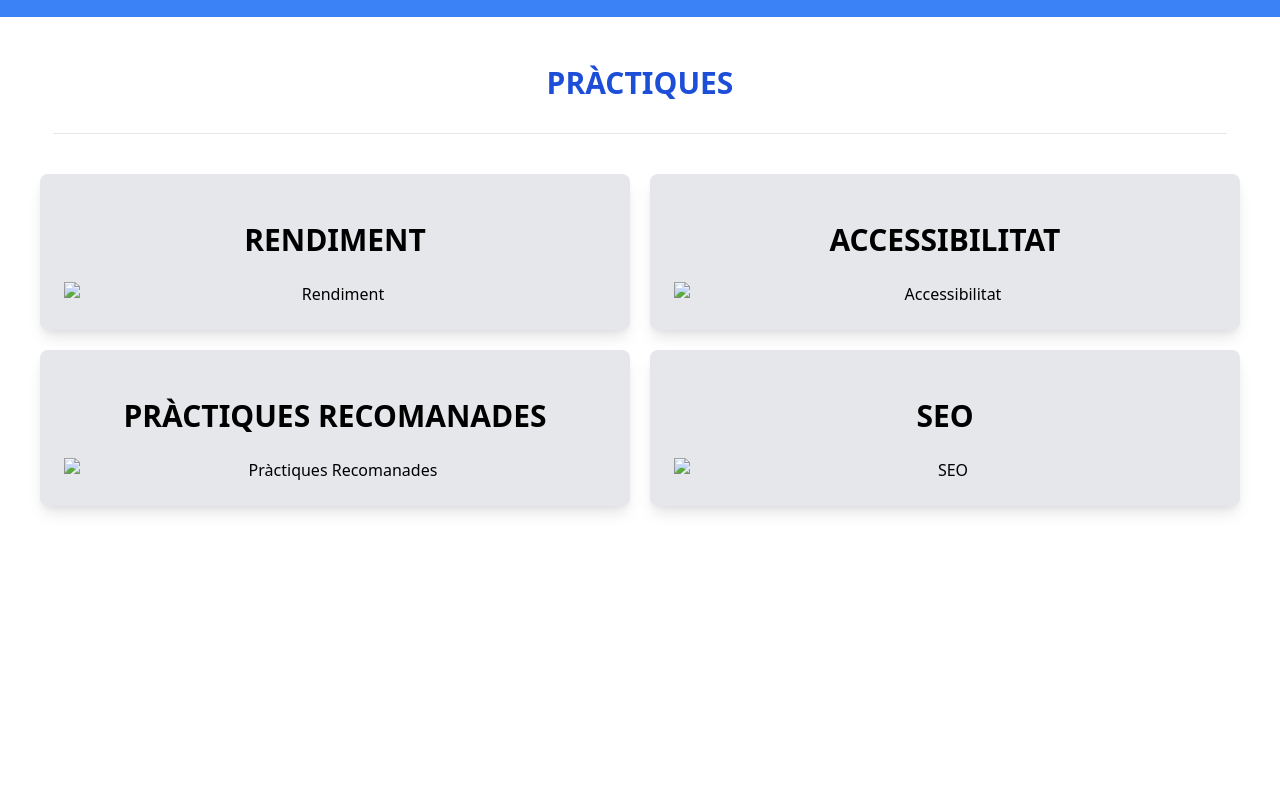
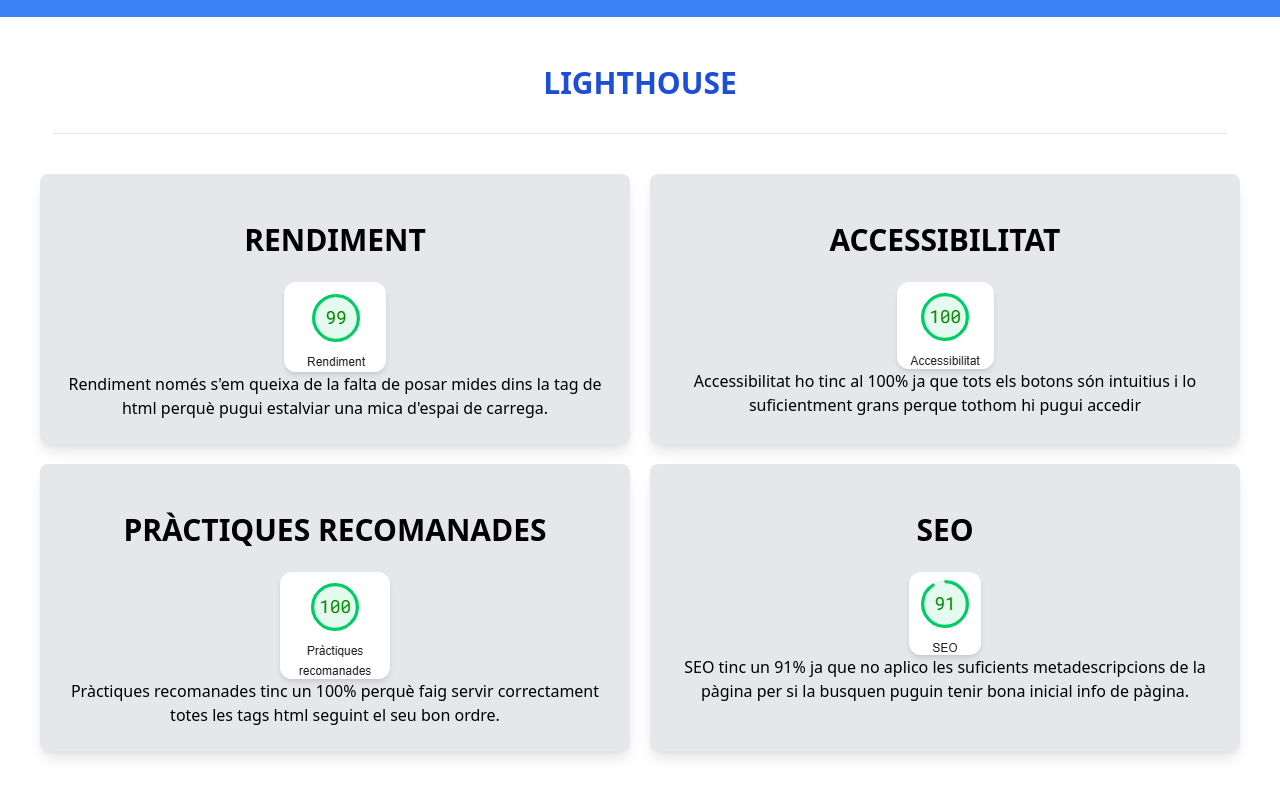
Before and after one commit to SergiUrbanoAlabro/imatgesWEBSergiUrbano, a website: page lighthouse.html in a window 1280 px wide. Shown: the part 71-862 px from the top of the page. Before the commit the page ends 800 px from the top, so only its background shows below. Drawn offline with nearby package versions, Linux system fonts and the light colour scheme.

Commit message:
lighthouse aplicat

```diff
--- a/lighthouse.html
+++ b/lighthouse.html
@@ -15,28 +15,33 @@
             <img src="images/lighthouse-logo.svg" alt="LightHouseLogo" class="max-h-12">
         </a>
     </header>
-    <h1 class="text-center text-3xl font-bold mt-12 mb-8 uppercase text-blue-700">Pràctiques</h1>
+    <h1 class="text-center text-3xl font-bold mt-12 mb-8 uppercase text-blue-700">LightHouse</h1>
     <hr class="w-11/12 mx-auto">
     <main class="text-base text-center p-10 grid grid-cols-1 sm:grid-cols-2 gap-5">
         <div class="bg-gray-200 p-6 rounded-lg shadow-lg hover:bg-gray-300 transition ease-in-out">
             <h1 class="text-3xl uppercase text-center my-6 font-bold">Rendiment</h1>
-            <img src="images/" alt="Rendiment">
-            <p></p>
+            <img src="images/rendiment.png" alt="Rendiment" class="mx-auto rounded-xl shadow-md">
+            <p>Rendiment només s'em queixa de la falta de posar mides dins la tag de html perquè pugui estalviar una
+                mica d'espai de carrega.</p>
         </div>
         <div class="bg-gray-200 p-6 rounded-lg shadow-lg hover:bg-gray-300 transition ease-in-out">
             <h1 class="text-3xl uppercase text-center my-6 font-bold">Accessibilitat</h1>
-            <img src="images/" alt="Accessibilitat">
-            <p></p>
+            <img src="images/accessibilitat.png" alt="Accessibilitat" class="mx-auto rounded-xl shadow-md">
+            <p>Accessibilitat ho tinc al 100% ja que tots els botons són intuitius i lo suficientment grans perque
+                tothom hi pugui accedir</p>
         </div>
         <div class="bg-gray-200 p-6 rounded-lg shadow-lg hover:bg-gray-300 transition ease-in-out">
             <h1 class="text-3xl uppercase text-center my-6 font-bold">Pràctiques Recomanades</h1>
-            <img src="images/" alt="Pràctiques Recomanades">
-            <p></p>
+            <img src="images/practiquesRecomanades.png" alt="Pràctiques Recomanades"
+                class="mx-auto rounded-xl shadow-md">
+            <p>Pràctiques recomanades tinc un 100% perquè faig servir correctament totes les tags html seguint el seu
+                bon ordre.</p>
         </div>
         <div class="bg-gray-200 p-6 rounded-lg shadow-lg hover:bg-gray-300 transition ease-in-out">
             <h1 class="text-3xl uppercase text-center my-6 font-bold">SEO</h1>
-            <img src="images/" alt="SEO">
-            <p></p>
+            <img src="images/seo.png" alt="SEO" class="mx-auto rounded-xl shadow-md">
+            <p>SEO tinc un 91% ja que no aplico les suficients metadescripcions de la pàgina per si la busquen puguin
+                tenir bona inicial info de pàgina.</p>
         </div>
     </main>
 </body>
```
Also changed, not shown: images/accessibilitat.png (added), images/practiquesRecomanades.png (added), images/rendiment.png (added), images/seo.png (added).
